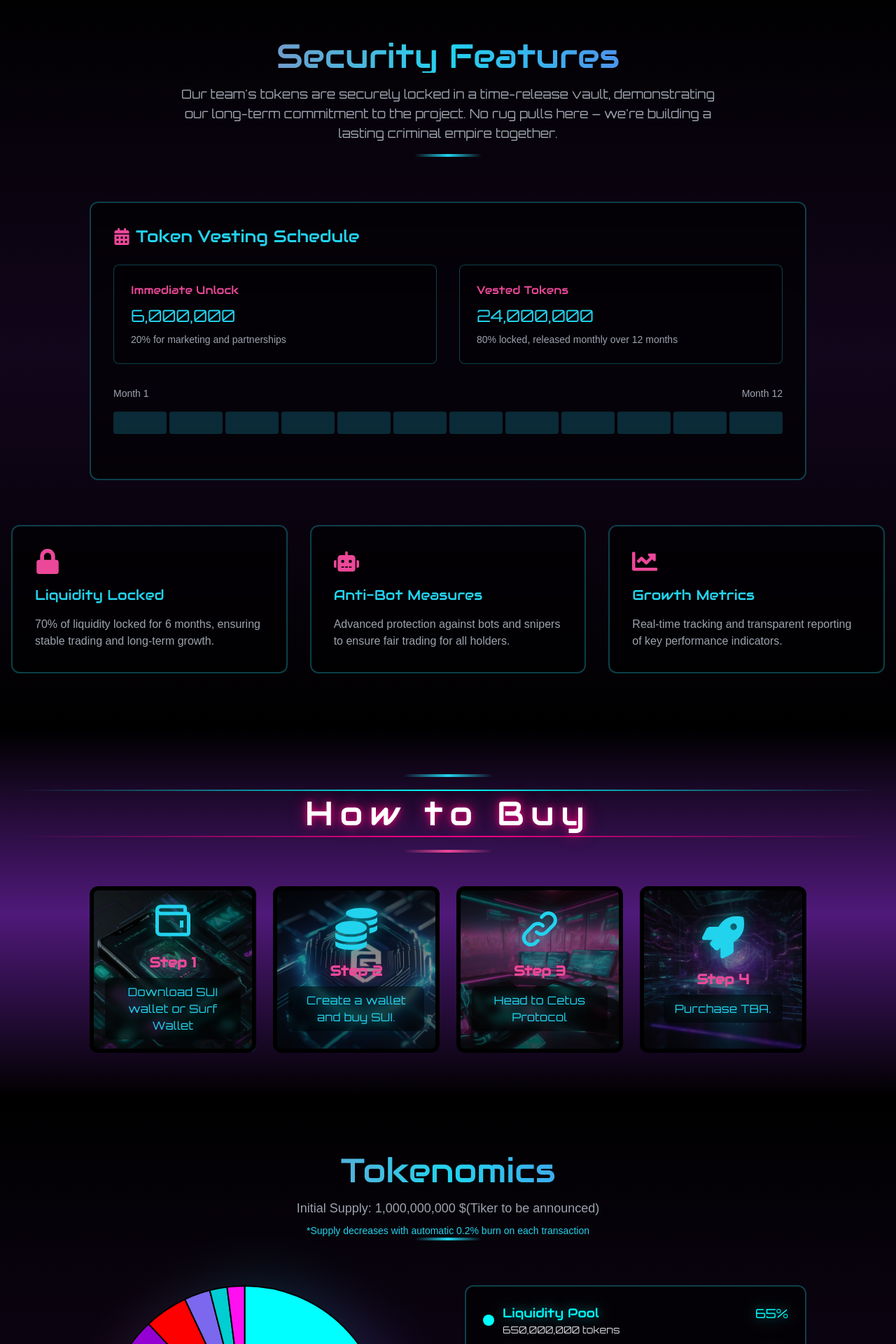
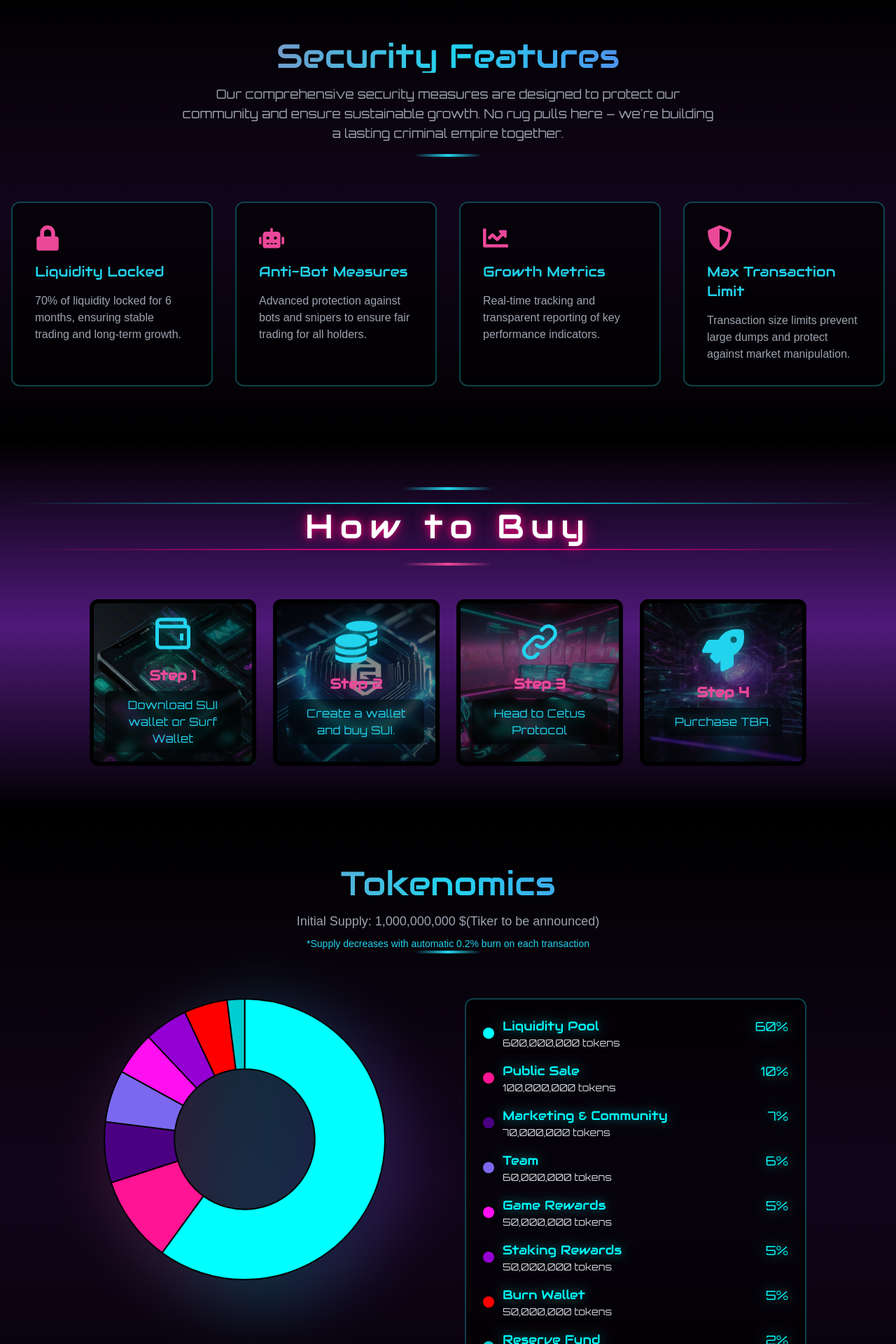
Before and after one commit to lggg123/rockstar-landing, a Next.js app: page / in a window 1280 px wide. Shown: the part 760-2680 px from the top of the page at 70% size. Built offline with nearby package versions, Linux system fonts and the light colour scheme; grey boxes are pictures that could not be loaded.

Commit message:
fix: made necessary changes

```diff
--- a/src/app/components/CriminalEmpire.tsx
+++ b/src/app/components/CriminalEmpire.tsx
@@ -48,13 +48,14 @@ const sections: Section[] = [
     content: [
       'TOTAL SUPPLY: 1,000,000,000 $(Tiker to be announced)',
       'DISTRIBUTION:',
-      '- 70% Liquidity Pool',
+      '- 60% Liquidity Pool',
       '- 10% Public Sale',
       '- 7% Marketing & Community',
-      '- 6% Staking Rewards',
-      '- 3% Team (Vested)',
+      '- 6% Team',
+      '- 5% Staking Rewards',
+      '- 5% Game Rewards',
+      '- 5% Burn Wallet',
       '- 2% Reserve Fund',
-      '- 2% Airdrops'
     ],
     locked: true,
     type: 'assets'
--- a/src/app/components/SecurityFeatures.tsx
+++ b/src/app/components/SecurityFeatures.tsx
@@ -1,30 +1,9 @@
 'use client';
 
-import React, { useState } from 'react';
-import { FaLock, FaRobot, FaChartLine, FaCalendarAlt } from 'react-icons/fa';
+import React from 'react';
+import { FaLock, FaRobot, FaChartLine, FaShieldAlt } from 'react-icons/fa';
 
 const SecurityFeatures = () => {
-  const [selectedMonth, setSelectedMonth] = useState<number | null>(null);
-  const totalTokens = 30_000_000;
-  const immediateUnlock = 6_000_000;
-  const vestedTokens = 24_000_000;
-
-  const calculateTokensReleased = (month: number) => {
-    if (month === null) return 0;
-    const monthlyRelease = vestedTokens / 12;
-    return immediateUnlock + Math.min(vestedTokens, monthlyRelease * month);
-  };
-
-  const calculateProgress = (month: number) => {
-    if (month === null) return 0;
-    const tokensReleased = calculateTokensReleased(month);
-    return Math.min(100, (tokensReleased / totalTokens) * 100);
-  };
-
-  const formatNumber = (num: number) => {
-    return new Intl.NumberFormat('en-US').format(num);
-  };
-
   return (
     <section className="py-20 relative overflow-hidden" id="security">
       <div className="absolute inset-0 bg-gradient-to-b from-black via-purple-900/20 to-black" />
@@ -37,92 +16,14 @@ const SecurityFeatures = () => {
             Security Features
           </h2>
           <p className="text-gray-400 text-lg font-orbitron max-w-3xl mx-auto mb-4">
-            Our team&apos;s tokens are securely locked in a time-release vault, demonstrating our long-term commitment
-            to the project. No rug pulls here – we&apos;re building a lasting criminal empire together.
+            Our comprehensive security measures are designed to protect our community and ensure
+            sustainable growth. No rug pulls here – we're building a lasting criminal empire together.
           </p>
           <div className="w-24 h-1 mx-auto bg-gradient-to-r from-transparent via-cyan-400 to-transparent" />
         </div>
 
-        {/* Vesting Schedule */}
-        <div className="max-w-5xl mx-auto mb-16 bg-black/60 backdrop-blur-sm p-8 rounded-xl
-            border-2 border-cyan-400/30 hover:border-cyan-400 transition-all duration-500">
-          <h3 className="text-2xl font-audiowide text-cyan-400 mb-6 flex items-center gap-2">
-            <FaCalendarAlt className="text-pink-500" />
-            Token Vesting Schedule
-          </h3>
-
-          {/* Initial Distribution */}
-          <div className="grid md:grid-cols-2 gap-8 mb-8">
-            <div className="bg-black/40 p-6 rounded-lg border border-cyan-400/30">
-              <h4 className="font-audiowide text-pink-500 mb-2">Immediate Unlock</h4>
-              <p className="text-2xl font-orbitron text-cyan-400">{formatNumber(immediateUnlock)}</p>
-              <p className="text-sm text-gray-400 mt-2">20% for marketing and partnerships</p>
-            </div>
-            <div className="bg-black/40 p-6 rounded-lg border border-cyan-400/30">
-              <h4 className="font-audiowide text-pink-500 mb-2">Vested Tokens</h4>
-              <p className="text-2xl font-orbitron text-cyan-400">{formatNumber(vestedTokens)}</p>
-              <p className="text-sm text-gray-400 mt-2">80% locked, released monthly over 12 months</p>
-            </div>
-          </div>
-
-          {/* Interactive Timeline */}
-          <div className="mb-8">
-            <div className="flex items-center justify-between mb-4">
-              <span className="text-sm text-gray-400">Month 1</span>
-              <span className="text-sm text-gray-400">Month 12</span>
-            </div>
-            <div className="grid grid-cols-12 gap-1">
-              {Array.from({ length: 12 }, (_, i) => (
-                <div
-                  key={i}
-                  onMouseEnter={() => setSelectedMonth(i + 1)}
-                  onMouseLeave={() => setSelectedMonth(null)}
-                  className={`h-8 rounded ${
-                    selectedMonth === i + 1
-                      ? 'bg-pink-500'
-                      : 'bg-cyan-400/20 hover:bg-cyan-400/40'
-                  } transition-colors relative group`}
-                >
-                  <div className="absolute -top-8 left-1/2 -translate-x-1/2 bg-black/90 text-cyan-400
-                    px-2 py-1 rounded text-xs opacity-0 group-hover:opacity-100 transition-opacity
-                    whitespace-nowrap pointer-events-none">
-                    Month {i + 1}
-                  </div>
-                </div>
-              ))}
-            </div>
-          </div>
-
-          {/* Selected Month Details */}
-          {selectedMonth !== null && (
-            <div className="bg-black/40 p-6 rounded-lg border border-cyan-400/30">
-              <div className="grid md:grid-cols-2 gap-4">
-                <div>
-                  <h4 className="font-audiowide text-pink-500 mb-2">Month {selectedMonth}</h4>
-                  <p className="text-2xl font-orbitron text-cyan-400">
-                    {formatNumber(calculateTokensReleased(selectedMonth))}
-                  </p>
-                  <p className="text-sm text-gray-400 mt-2">Tokens Released</p>
-                </div>
-                <div>
-                  <h4 className="font-audiowide text-pink-500 mb-2">Release Progress</h4>
-                  <div className="h-4 bg-black/60 rounded-full overflow-hidden">
-                    <div
-                      className="h-full bg-gradient-to-r from-pink-500 to-cyan-400"
-                      style={{ width: `${calculateProgress(selectedMonth)}%` }}
-                    />
-                  </div>
-                  <p className="text-sm text-gray-400 mt-2">
-                    {calculateProgress(selectedMonth).toFixed(1)}% Complete
-                  </p>
-                </div>
-              </div>
-            </div>
-          )}
-        </div>
-
         {/* Security Features Grid */}
-        <div className="grid md:grid-cols-3 gap-8">
+        <div className="grid md:grid-cols-4 gap-8">
           <div className="bg-black/60 backdrop-blur-sm p-8 rounded-xl
               border-2 border-cyan-400/30 hover:border-cyan-400 transition-all duration-500">
             <FaLock className="text-4xl text-pink-500 mb-4" />
@@ -149,6 +50,15 @@ const SecurityFeatures = () => {
               Real-time tracking and transparent reporting of key performance indicators.
             </p>
           </div>
+
+          <div className="bg-black/60 backdrop-blur-sm p-8 rounded-xl
+              border-2 border-cyan-400/30 hover:border-cyan-400 transition-all duration-500">
+            <FaShieldAlt className="text-4xl text-pink-500 mb-4" />
+            <h3 className="text-xl font-audiowide text-cyan-400 mb-4">Max Transaction Limit</h3>
+            <p className="text-gray-400">
+              Transaction size limits prevent large dumps and protect against market manipulation.
+            </p>
+          </div>
         </div>
       </div>
     </section>
--- a/src/app/components/Tokenomics.tsx
+++ b/src/app/components/Tokenomics.tsx
@@ -8,14 +8,14 @@ import { motion } from 'framer-motion';
 ChartJS.register(ArcElement, Tooltip, Legend);
 
 const tokenomicsData = [
-  { label: 'Liquidity Pool', value: 65, tokens: '650,000,000', color: '#00ffff' }, // cyan
+  { label: 'Liquidity Pool', value: 60, tokens: '600,000,000', color: '#00ffff' }, // cyan
   { label: 'Public Sale', value: 10, tokens: '100,000,000', color: '#ff1493' }, // pink
   { label: 'Marketing & Community', value: 7, tokens: '70,000,000', color: '#4b0082' }, // indigo
-  { label: 'Staking Rewards', value: 6, tokens: '60,000,000', color: '#9400d3' }, // purple
+  { label: 'Team', value: 6, tokens: '60,000,000', color: '#7b68ee' }, // medium slate blue
+  { label: 'Game Rewards', value: 5, tokens: '50,000,000', color: '#FF10F0' },
+  { label: 'Staking Rewards', value: 5, tokens: '50,000,000', color: '#9400d3' }, // purple
   { label: 'Burn Wallet', value: 5, tokens: '50,000,000', color: '#FF0000' }, // red
-  { label: 'Team (Vested)', value: 3, tokens: '30,000,000', color: '#7b68ee' }, // medium slate blue
   { label: 'Reserve Fund', value: 2, tokens: '20,000,000', color: '#00ced1' }, // dark turquoise
-  { label: 'Airdrops', value: 2, tokens: '20,000,000', color: '#FF10F0' }, // medium slate blue
 ];
 
 const data = {
@@ -148,12 +148,11 @@ const Tokenomics = () => {
           </motion.div>
         </div>
         {/* Add a burn tracker section */}
-        <div className="bg-black/60 backdrop-blur-sm p-6 rounded-xl border-2 border-pink-500/30 hover:border-pink-500 transition-all duration-500 mt-8">
-          <h3 className="text-xl font-audiowide text-pink-500 mb-3">Burn Mechanism</h3>
-          <ul className="space-y-2 text-gray-400">
-            <li>• Automatic 0.2% burn on every transaction</li>
-            <li>• Manual burns during major milestones</li>
-            <li>• Burn tracking available on-chain</li>
+        <div className="bg-black/60 backdrop-blur-sm p-6 rounded-xl border-2 border-pink-500/30 hover:border-pink-500 transition-all duration-500 mt-8 text-center max-w-md mx-auto">
+          <h3 className="text-lg font-audiowide text-pink-500 mb-3">Burn Mechanism</h3>
+          <ul className="space-y-1.5 text-gray-400 text-sm">
+            <li>Manual burns during major milestones</li>
+            <li>Burn tracking available on-chain</li>
           </ul>
         </div>
       </div>
```
